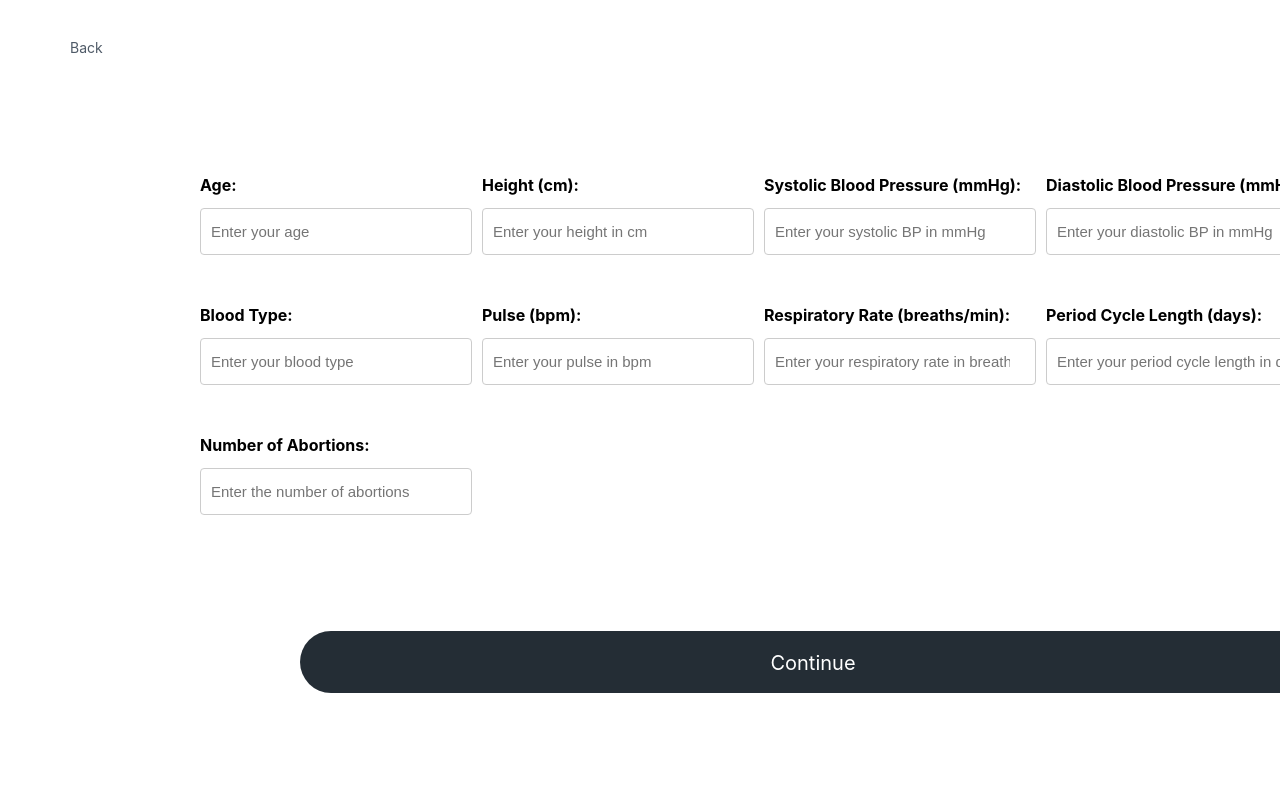
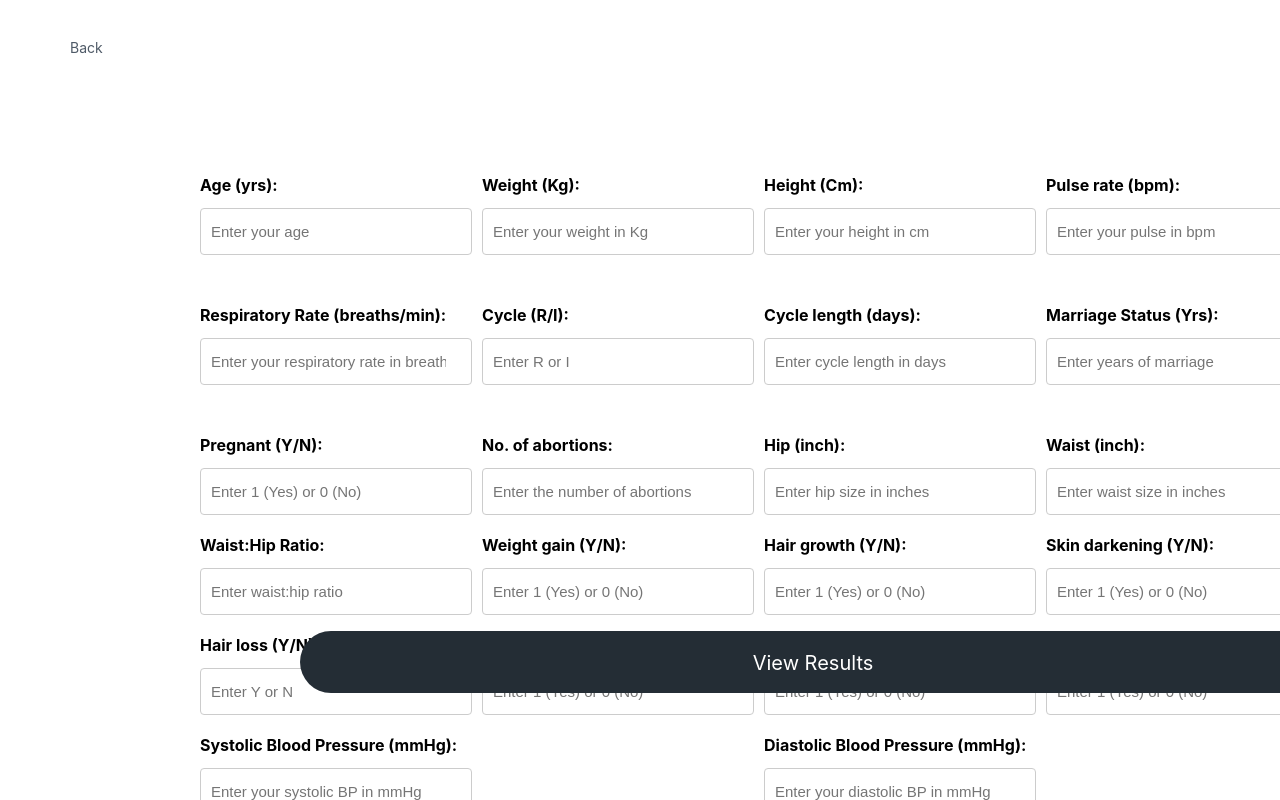
Before and after one commit to DorisWZhang/Brig.ai, a React (Create React App) app in the folder frontend/: page /fillq in a window 1280 px wide. Built offline with nearby package versions, Linux system fonts and the light colour scheme.

Commit message:
connect fill question page

```diff
--- a/frontend/src/pages/FillQuestion.js
+++ b/frontend/src/pages/FillQuestion.js
@@ -4,15 +4,28 @@ import { useNavigate } from 'react-router-dom';
 
 function FillQuestion() {
     const [formData, setFormData] = useState({
-        age: '',
-        height: '',
-        systolicBP: '',
-        diastolicBP: '',
-        bloodType: '',
-        pulse: '',
-        rr: '',
-        periodCycleLength: '',
-        numberOfAbortions: ''
+        "Age (yrs)": 0,
+        "Weight (Kg)": 0,
+        "Height(Cm)": 0,
+        "Pulse rate(bpm)": 0,
+        "RR (breaths/min)": 0,
+        "Cycle(R/I)": 0,
+        "Cycle length(days)": 0,
+        "Marraige Status (Yrs)": 0,
+        "Pregnant(Y/N)": 0,
+        "No. of abortions": 0,
+        "Hip(inch)": 0,
+        "Waist(inch)": 0,
+        "Waist:Hip Ratio": 0,
+        "Weight gain(Y/N)": 0,
+        "hair growth(Y/N)": 0,
+        "Skin darkening (Y/N)": 0,
+        "Hair loss(Y/N)": 0,
+        "Pimples(Y/N)": 0,
+        "Fast food (Y/N)": 0,
+        "Reg.Exercise(Y/N)": 0,
+        "BP _Systolic (mmHg)": 0,
+        "BP _Diastolic (mmHg)": 0,
     });
     const navigate = useNavigate();
 
@@ -25,6 +38,24 @@ function FillQuestion() {
         // Handle continue button click
         console.log(formData);
         // You can add your logic here, e.g., navigating to another page
+        fetch('http://127.0.0.1:5000/submit', {
+            method: 'POST',
+            headers: {
+                'Content-Type': 'application/json'
+            },
+            body: JSON.stringify(formData)
+        })
+            .then(response => response.json())
+            .then(data => {
+                console.log('Success:', data);
+                navigate('/results', { state: { data } });
+            })
+            .catch((error) => {
+                console.error('Error:', error);
+            });
+
+
+
     };
 
     const handleBackClick = () => {
@@ -39,7 +70,7 @@ function FillQuestion() {
                 <div className='input-groups'>
                     <div className='row-1'>
                         <div className='input-group'>
-                        <label htmlFor='age'>Age:</label>
+                            <label htmlFor='age'>Age (yrs):</label>
                             <input
                                 type='number'
                                 id='age'
@@ -49,7 +80,17 @@ function FillQuestion() {
                             />
                         </div>
                         <div className='input-group'>
-                        <label htmlFor='height'>Height (cm):</label>
+                            <label htmlFor='weight'>Weight (Kg):</label>
+                            <input
+                                type='number'
+                                id='weight'
+                                value={formData.weight}
+                                onChange={handleInputChange}
+                                placeholder='Enter your weight in Kg'
+                            />
+                        </div>
+                        <div className='input-group'>
+                            <label htmlFor='height'>Height (Cm):</label>
                             <input
                                 type='number'
                                 id='height'
@@ -58,6 +99,197 @@ function FillQuestion() {
                                 placeholder='Enter your height in cm'
                             />
                         </div>
+                        <div className='input-group'>
+                            <label htmlFor='pulse'>Pulse rate (bpm):</label>
+                            <input
+                                type='number'
+                                id='pulse'
+                                value={formData.pulse}
+                                onChange={handleInputChange}
+                                placeholder='Enter your pulse in bpm'
+                            />
+                        </div>
+                    </div>
+                    <div className='row-2'>
+                        <div className='input-group'>
+                            <label htmlFor='rr'>Respiratory Rate (breaths/min):</label>
+                            <input
+                                type='number'
+                                id='rr'
+                                value={formData.rr}
+                                onChange={handleInputChange}
+                                placeholder='Enter your respiratory rate in breaths/min'
+                            />
+                        </div>
+
+
+                        <div className='input-group'>
+                            <label htmlFor='cycleRI'>Cycle (R/I):</label>
+                            <input
+                                type='text'
+                                id='cycleRI'
+                                value={formData.cycleRI}
+                                onChange={handleInputChange}
+                                placeholder='Enter R or I'
+                            />
+                        </div>
+                        <div className='input-group'>
+                            <label htmlFor='cycleLength'>Cycle length (days):</label>
+                            <input
+                                type='number'
+                                id='cycleLength'
+                                value={formData.cycleLength}
+                                onChange={handleInputChange}
+                                placeholder='Enter cycle length in days'
+                            />
+                        </div>
+                        <div className='input-group'>
+                            <label htmlFor='marriageStatus'>Marriage Status (Yrs):</label>
+                            <input
+                                type='number'
+                                id='marriageStatus'
+                                value={formData.marriageStatus}
+                                onChange={handleInputChange}
+                                placeholder='Enter years of marriage'
+                            />
+                        </div>
+                    </div>
+                    <div className='row-3'>
+                        <div className='input-group'>
+                            <label htmlFor='pregnant'>Pregnant (Y/N):</label>
+                            <input
+                                type='number'
+                                id='pregnant'
+                                value={formData.pregnant}
+                                onChange={handleInputChange}
+                                placeholder='Enter 1 (Yes) or 0 (No)'
+                            />
+                        </div>
+
+                        <div className='input-group'>
+                            <label htmlFor='numberOfAbortions'>No. of abortions:</label>
+                            <input
+                                type='number'
+                                id='numberOfAbortions'
+                                value={formData.numberOfAbortions}
+                                onChange={handleInputChange}
+                                placeholder='Enter the number of abortions'
+                            />
+                        </div>
+
+
+                        <div className='input-group'>
+                            <label htmlFor='hip'>Hip (inch):</label>
+                            <input
+                                type='number'
+                                id='hip'
+                                value={formData.hip}
+                                onChange={handleInputChange}
+                                placeholder='Enter hip size in inches'
+                            />
+                        </div>
+                        <div className='input-group'>
+                            <label htmlFor='waist'>Waist (inch):</label>
+                            <input
+                                type='number'
+                                id='waist'
+                                value={formData.waist}
+                                onChange={handleInputChange}
+                                placeholder='Enter waist size in inches'
+                            />
+                        </div>
+                    </div>
+                    <div className='row-4'>
+                        <div className='input-group'>
+                            <label htmlFor='waistHipRatio'>Waist:Hip Ratio:</label>
+                            <input
+                                type='number'
+                                id='waistHipRatio'
+                                value={formData.waistHipRatio}
+                                onChange={handleInputChange}
+                                placeholder='Enter waist:hip ratio'
+                            />
+                        </div>
+
+                        <div className='input-group'>
+                            <label htmlFor='weightGain'>Weight gain (Y/N):</label>
+                            <input
+                                type='number'
+                                id='weightGain'
+                                value={formData.weightGain}
+                                onChange={handleInputChange}
+                                placeholder='Enter 1 (Yes) or 0 (No)'
+                            />
+                        </div>
+
+                        <div className='input-group'>
+                            <label htmlFor='hairGrowth'>Hair growth (Y/N):</label>
+                            <input
+                                type='number'
+                                id='hairGrowth'
+                                value={formData.hairGrowth}
+                                onChange={handleInputChange}
+                                placeholder='Enter 1 (Yes) or 0 (No)'
+                            />
+                        </div>
+
+
+                        <div className='input-group'>
+                            <label htmlFor='skinDarkening'>Skin darkening (Y/N):</label>
+                            <input
+                                type='number'
+                                id='skinDarkening'
+                                value={formData.skinDarkening}
+                                onChange={handleInputChange}
+                                placeholder='Enter 1 (Yes) or 0 (No)'
+                            />
+                        </div>
+                    </div>
+                    <div className='row-5'>
+                        <div className='input-group'>
+                            <label htmlFor='hairLoss'>Hair loss (Y/N):</label>
+                            <input
+                                type='text'
+                                id='hairLoss'
+                                value={formData.hairLoss}
+                                onChange={handleInputChange}
+                                placeholder='Enter Y or N'
+                            />
+                        </div>
+                        <div className='input-group'>
+                            <label htmlFor='pimples'>Pimples (Y/N):</label>
+                            <input
+                                type='number'
+                                id='pimples'
+                                value={formData.pimples}
+                                onChange={handleInputChange}
+                                placeholder='Enter 1 (Yes) or 0 (No)'
+                            />
+                        </div>
+                        <div className='input-group'>
+                            <label htmlFor='fastFood'>Fast food (Y/N):</label>
+                            <input
+                                type='number'
+                                id='fastFood'
+                                value={formData.fastFood}
+                                onChange={handleInputChange}
+                                placeholder='Enter 1 (Yes) or 0 (No)'
+                            />
+                        </div>
+
+                        <div className='input-group'>
+                            <label htmlFor='regExercise'>Regular Exercise (Y/N):</label>
+                            <input
+                                type='number'
+                                id='regExercise'
+                                value={formData.regExercise}
+                                onChange={handleInputChange}
+                                placeholder='Enter 1 (Yes) or 0 (No)'
+                            />
+                        </div>
+                    </div>
+                    <div className='row-6'>
+
                         <div className='input-group'>
                             <label htmlFor='systolicBP'>Systolic Blood Pressure (mmHg):</label>
                             <input
@@ -79,72 +311,15 @@ function FillQuestion() {
                             />
                         </div>
                     </div>
-                    <div className='row-2'>
-                    <div className='input-group'>
-                        <label htmlFor='bloodType'>Blood Type:</label>
-                        <input
-                            type='text'
-                            id='bloodType'
-                            value={formData.bloodType}
-                            onChange={handleInputChange}
-                            placeholder='Enter your blood type'
-                        />
-                    </div>
-
-
-                    <div className='input-group'>
-                        <label htmlFor='pulse'>Pulse (bpm):</label>
-                        <input
-                            type='number'
-                            id='pulse'
-                            value={formData.pulse}
-                            onChange={handleInputChange}
-                            placeholder='Enter your pulse in bpm'
-                        />
-                    </div>
-                    <div className='input-group'>
-                        <label htmlFor='rr'>Respiratory Rate (breaths/min):</label>
-                        <input
-                            type='number'
-                            id='rr'
-                            value={formData.rr}
-                            onChange={handleInputChange}
-                            placeholder='Enter your respiratory rate in breaths/min'
-                        />
-                    </div>
-
-
-                        <div className='input-group'>
-                            <label htmlFor='periodCycleLength'>Period Cycle Length (days):</label>
-                            <input
-                                type='number'
-                                id='periodCycleLength'
-                                value={formData.periodCycleLength}
-                                onChange={handleInputChange}
-                                placeholder='Enter your period cycle length in days'
-                            />
-                        </div>
-                        </div>
-                        <div className='row-3'>
-                        <div className='input-group'>
-                            <label htmlFor='numberOfAbortions'>Number of Abortions:</label>
-                            <input
-                                type='number'
-                                id='numberOfAbortions'
-                                value={formData.numberOfAbortions}
-                                onChange={handleInputChange}
-                                placeholder='Enter the number of abortions'
-                            />
-                        </div>
-                    </div>
                 </div>
                 <div className='button-frame'>
                     <button className='continue-button' onClick={handleContinueClick}>
-                        {'Continue'}
+                        {'View Results'}
                     </button>
                 </div>
             </div>
         </div>
+
     );
 }
 
--- a/frontend/src/pages/Question.js
+++ b/frontend/src/pages/Question.js
@@ -55,7 +55,7 @@ function Question() {
     if (currentQuestionIndex < QuestionList.length - 1) {
       setCurrentQuestionIndex(currentQuestionIndex + 1);
     } else {
-      navigate('/results', { state: { questionList: QuestionList } });
+      navigate('/fillq');
     }
   };
 
@@ -109,7 +109,7 @@ function Question() {
         </div>
         <div className='button-frame'>
           <button className='continue-button' onClick={handleContinueClick}>
-            {currentQuestionIndex < QuestionList.length - 1 ? 'Continue' : 'View your Results'}
+            {'Continue'}
           </button>
         </div>
       </div>
--- a/frontend/src/styles/FillQuestion.css
+++ b/frontend/src/styles/FillQuestion.css
@@ -1,6 +1,7 @@
 .question-screen {
     width: 100%;
 }
+
 .input-groups {
     position: absolute;
     width: 100%;
@@ -13,7 +14,10 @@
 
 .row-1,
 .row-2,
-.row-3 {
+.row-3,
+.row-4,
+.row-5,
+.row-6 {
     display: flex;
     justify-content: space-between;
     align-items: center;
@@ -29,7 +33,8 @@
     flex: 1;
     margin-right: 10px;
     display: flex;
-    flex-direction: column; /* Align items vertically */
+    flex-direction: column;
+    /* Align items vertically */
 }
 
 .input-group:last-child {
```
Lines whose indentation alone changed are shown as unchanged.
